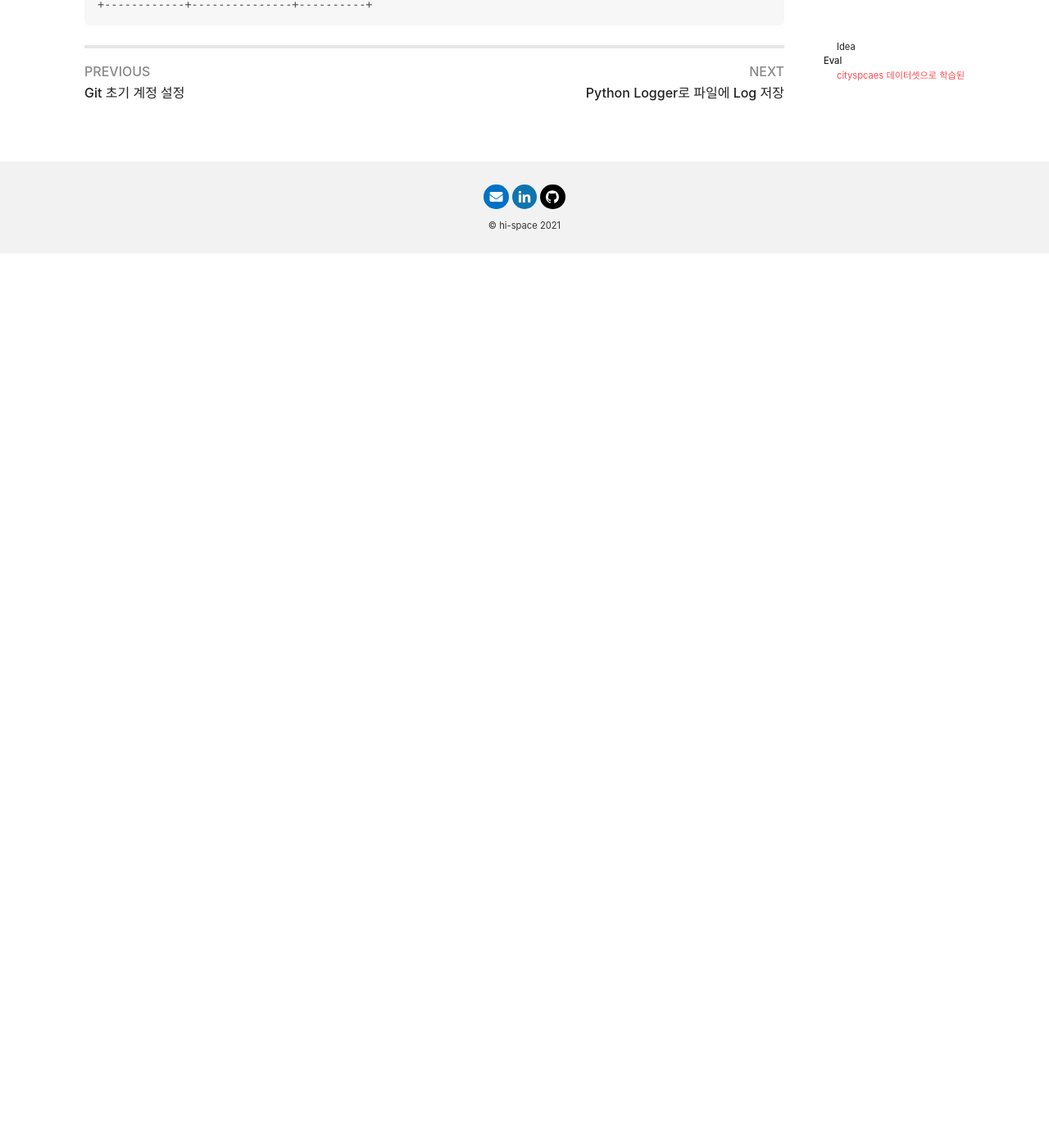
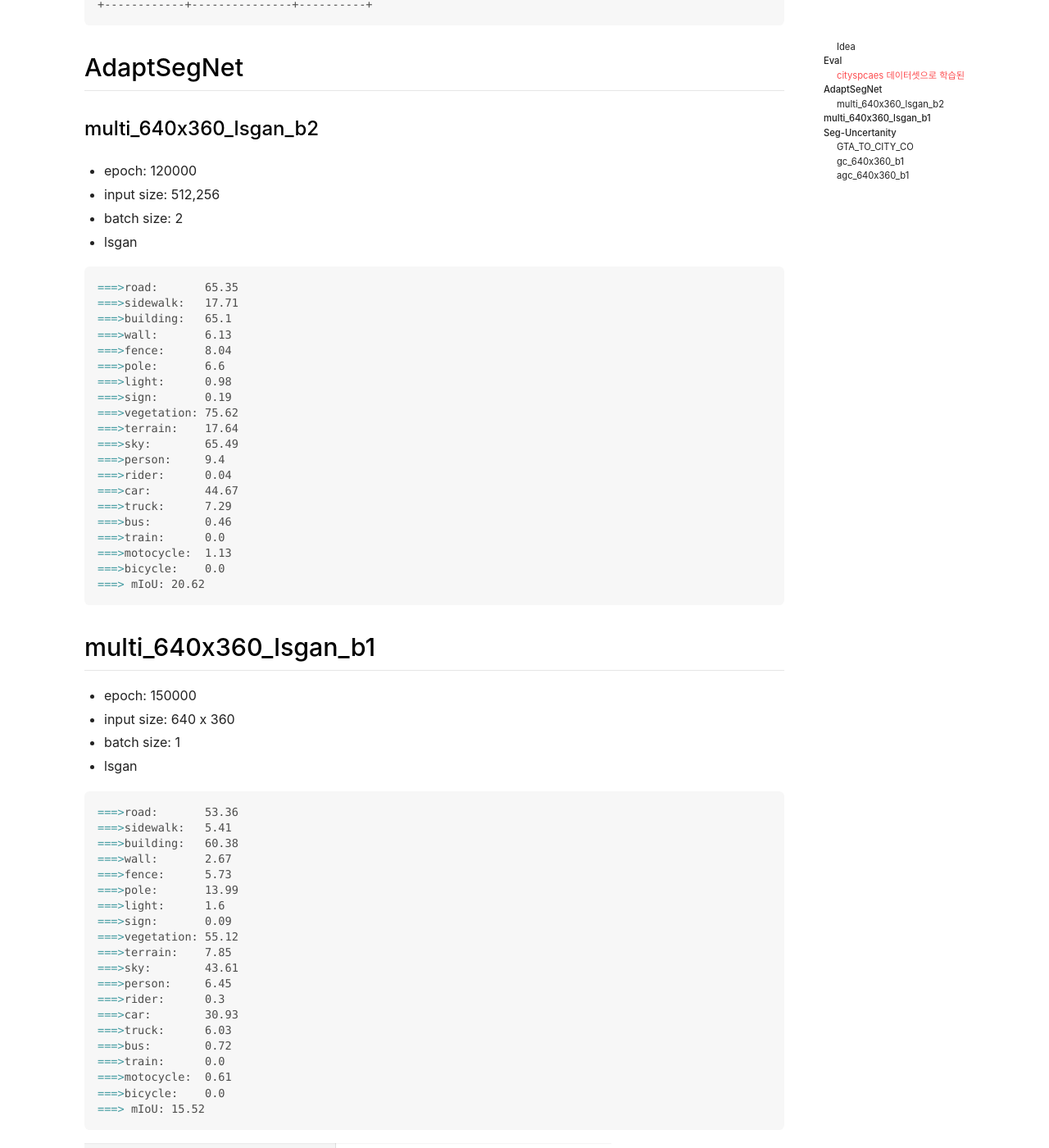
Before and after one commit to onecommit/hi-space.github.io, a Jekyll site: the page built from _posts/21-09-19-paper-ideas.md, in a window 1280 px wide and 1400 px high, scrolled down 2169 px. Shown: the whole window at 82% size. Built offline with Jekyll 4.4.1, drawn with Linux system fonts in a browser that asks for light colours; nearby versions of some CDN libraries; comment, search, counter and statistics services are not loaded; before the commit the page ends 2478 px from its top, so only the background shows below that; some of the changed text lies outside the part shown.

Commit message:
0924-post

````diff
--- a/_layouts/page.html
+++ b/_layouts/page.html
@@ -125,21 +125,21 @@ layout: base
 
             {%- if _article_header_theme == 'light' -%}
               {%- if _article_header_align == 'center' -%}
-                <div class="hero hero--center hero--light overlay" style="{{ _header_style }}">
+                <div class="hero hero--center hero--light overlay" style="{{ _header_style }} ">
               {%- else -%}
-                <div class="hero hero--light overlay" style="{{ _header_style }}">
+                <div class="hero hero--light overlay" style="{{ _header_style }}" height:100vh;>
               {%- endif -%}
             {%- elsif _article_header_theme == 'dark' -%}
               {%- if _article_header_align == 'center' -%}
-                <div class="hero hero--center hero--dark overlay" style="{{ _header_style }}">
+                <div class="hero hero--center hero--dark overlay" style="{{ _header_style }}" height:100vh;>
               {%- else -%}
-                <div class="hero hero--dark overlay" style="{{ _header_style }}">
+                <div class="hero hero--dark overlay" style="{{ _header_style }}" height:100vh;>
               {%- endif -%}
             {%- else -%}
               {%- if _article_header_align == 'center' -%}
-                <div class="hero hero--center overlay" style="{{ _header_style }}">
+                <div class="hero hero--center overlay" style="{{ _header_style }}" height:100vh;>
               {%- else -%}
-                <div class="hero overlay" style="{{ _header_style }}">
+                <div class="hero overlay" style="{{ _header_style }}" height:100vh;>
               {%- endif -%}
             {%- endif -%}
                 <div class="hero__content">
--- a/_posts/21-09-19-paper-ideas.md
+++ b/_posts/21-09-19-paper-ideas.md
@@ -1,5 +1,5 @@
 ---
-title: 💡 Paper Idea 💡
+title: 💡 Paper Idea
 tags: paper 💡 🔥
 ---
 
@@ -15,7 +15,6 @@ Contrastive learning 을 도입하는거지. 한 이미지 당 class 분포를
 > 도메인 이동은 일반적으로 조명 변경과 같은 이미징 프로세스에 의해 발생하므로 [26] 사전 지식을 적응 프로세스에 통합하면 성능이 향상될 수 있습니다. 적대적 방법의 경우 낮은 수준의 모양, 중간 수준의 기능 및 높은 수준의 의미와 같은 적응에서 공동으로 다중 수준 제약을 부과하면 원본 데이터의 구조와 속성을 더 잘 보존할 수 있으므로 더 나은 성능을 발휘할 수 있습니다. 대상 도메인에서 성능을 테스트하는 대신 적응의 품질을 평가하기 위해 효과적이고 직접적인 메트릭을 설계하면 GAN의 교육 프로세스를 가속화할 수 있습니다.
 
 Semantic segmentation은 image classification / detection 에 비해 구조가 중요함
-
 
 
 ---
@@ -78,3 +77,162 @@ TEST.TEST_MODEL_PATH /home/yoo/workspace/SSL-Synthetic-Segmentation/seg/checkpoi
 |     18     |    bicycle    | 0.79189  |
 +------------+---------------+----------+
 ```
+
+## AdaptSegNet
+
+### multi_640x360_lsgan_b2
+
+- epoch: 120000
+- input size: 512,256
+- batch size: 2
+- lsgan
+
+```sh
+===>road:       65.35
+===>sidewalk:   17.71
+===>building:   65.1
+===>wall:       6.13
+===>fence:      8.04
+===>pole:       6.6
+===>light:      0.98
+===>sign:       0.19
+===>vegetation: 75.62
+===>terrain:    17.64
+===>sky:        65.49
+===>person:     9.4
+===>rider:      0.04
+===>car:        44.67
+===>truck:      7.29
+===>bus:        0.46
+===>train:      0.0
+===>motocycle:  1.13
+===>bicycle:    0.0
+===> mIoU: 20.62
+```
+
+## multi_640x360_lsgan_b1
+
+- epoch: 150000
+- input size: 640 x 360
+- batch size: 1
+- lsgan
+
+```sh
+===>road:       53.36
+===>sidewalk:   5.41
+===>building:   60.38
+===>wall:       2.67
+===>fence:      5.73
+===>pole:       13.99
+===>light:      1.6
+===>sign:       0.09
+===>vegetation: 55.12
+===>terrain:    7.85
+===>sky:        43.61
+===>person:     6.45
+===>rider:      0.3
+===>car:        30.93
+===>truck:      6.03
+===>bus:        0.72
+===>train:      0.0
+===>motocycle:  0.61
+===>bicycle:    0.0
+===> mIoU: 15.52
+```
+
+![](/assets/images/21-09-19-paper-ideas-2021-09-25-02-12-27.png)
+![](/assets/images/21-09-19-paper-ideas-2021-09-25-02-12-57.png)
+
+## Seg-Uncertanity
+
+![](/assets/images/21-09-19-paper-ideas-2021-09-25-02-15-00.png)
+![](/assets/images/21-09-19-paper-ideas-2021-09-25-02-15-40.png)
+
+### GTA_TO_CITY_CO
+
+- epoch: 2040000
+- crop_size: 384,192
+- batch_size: 2
+
+```sh
+===>road:       82.42
+===>sidewalk:   2.32
+===>building:   74.17
+===>wall:       7.1
+===>fence:      0.89
+===>pole:       22.48
+===>light:      1.04
+===>sign:       1.41
+===>vegetation: 84.74
+===>terrain:    22.89
+===>sky:        75.19
+===>person:     23.59
+===>rider:      0.0
+===>car:        81.18
+===>truck:      10.41
+===>bus:        2.81
+===>train:      0.0
+===>motocycle:  0.0
+===>bicycle:    0.0
+===> mIoU: 25.93
+```
+
+### gc_640x360_b1
+
+- epoch: 110000
+- crop_size: 640x360
+- batch size: 1
+- only gta
+
+```sh
+===>road:       83.99
+===>sidewalk:   10.25
+===>building:   74.36
+===>wall:       4.47
+===>fence:      3.08
+===>pole:       10.36
+===>light:      11.83
+===>sign:       11.46
+===>vegetation: 84.24
+===>terrain:    15.83
+===>sky:        68.71
+===>person:     39.09
+===>rider:      0.15
+===>car:        79.1
+===>truck:      26.16
+===>bus:        17.3
+===>train:      0.0
+===>motocycle:  2.78
+===>bicycle:    0.01
+===> mIoU: 28.59
+```
+
+### agc_640x360_b1
+
+- epoch: 110000
+- crop_size: 640x360
+- batch size: 1
+- gta + cyclegta
+
+```sh
+===>road:       88.92
+===>sidewalk:   37.42
+===>building:   81.08
+===>wall:       27.72
+===>fence:      18.86
+===>pole:       36.92
+===>light:      32.2
+===>sign:       42.05
+===>vegetation: 83.82
+===>terrain:    37.89
+===>sky:        74.95
+===>person:     58.1
+===>rider:      25.46
+===>car:        82.14
+===>truck:      25.67
+===>bus:        27.35
+===>train:      0.0
+===>motocycle:  21.13
+===>bicycle:    38.66
+===> mIoU: 44.23
+```
````
Also changed, not shown: _posts/21-09-04-paper-structure.md (+18 -6 lines), _posts/21-09-24-cityscapes-download-script.md (added, +33 -0 lines), _posts/21-09-24-paper.md (added, +75 -0 lines), _posts/21-09-24-torch-deserialize-cuda-device.md (added, +29 -0 lines), assets/images/21-09-19-paper-ideas-2021-09-25-02-12-27.png (added), assets/images/21-09-19-paper-ideas-2021-09-25-02-12-57.png (added), assets/images/21-09-19-paper-ideas-2021-09-25-02-15-00.png (added), assets/images/21-09-19-paper-ideas-2021-09-25-02-15-40.png (added), assets/images/21-09-24-cityscapes-download-script-2021-09-25-01-32-55.png (added), assets/images/21-09-24-paper-2021-09-25-00-56-13.png (added), assets/images/21-09-24-paper-autonomous-synthetic-data.png (added).
